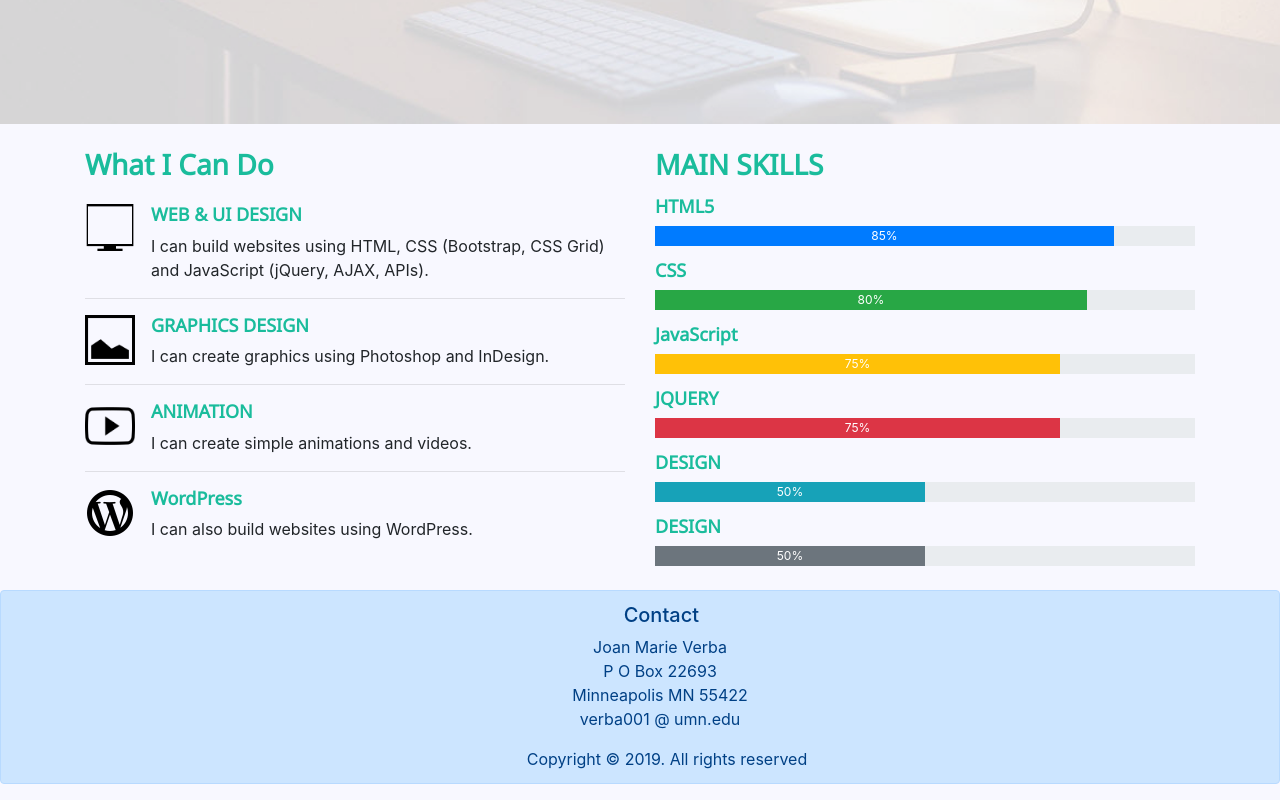
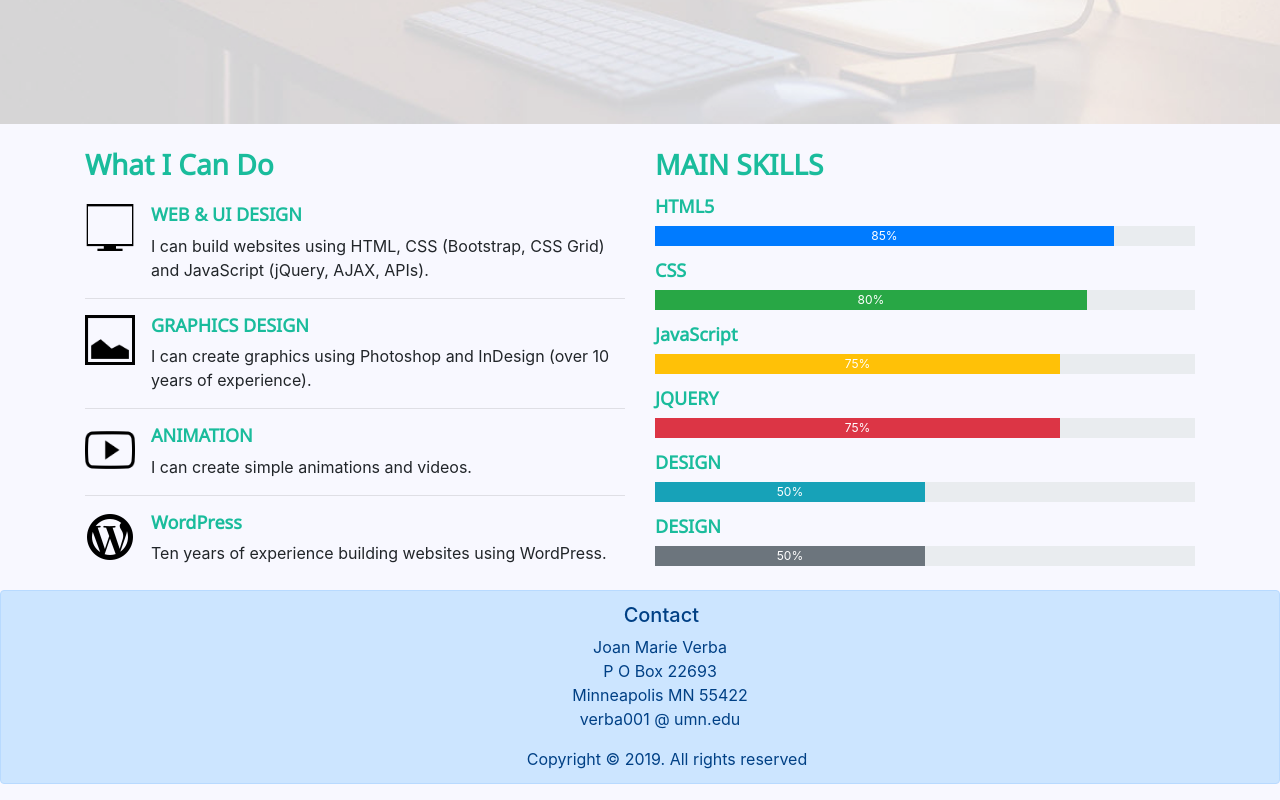
Before and after one commit to joanmarieverba/front-end, a plain HTML site: page index.html in a window 1280 px wide. Shown: the part 708-1508 px from the top of the page. Drawn offline with nearby package versions, Linux system fonts and the light colour scheme.

Commit message:
add text

```diff
--- a/index.html
+++ b/index.html
@@ -43,7 +43,7 @@
                 <img src="./images/graphic-design.png" height="50" width="50" class="mr-3" alt="graphics icon">
                 <div class="media-body">
                     <h4 class="mt-0">GRAPHICS DESIGN</h4>
-                    I can create graphics using Photoshop and InDesign.
+                    I can create graphics using Photoshop and InDesign (over 10 years of experience).
                 </div>
             </div>
 
@@ -63,7 +63,7 @@
                 <img src="./images/icons8-ios-Wordpress-50.png" height="50" width="50" class="mr-3" alt="WordPress icon">
                 <div class="media-body">
                     <h4 class="mt-0">WordPress</h4>
-                    I can also build websites using WordPress.
+                    Ten years of experience building websites using WordPress.
                 </div>
             </div>
 
```
